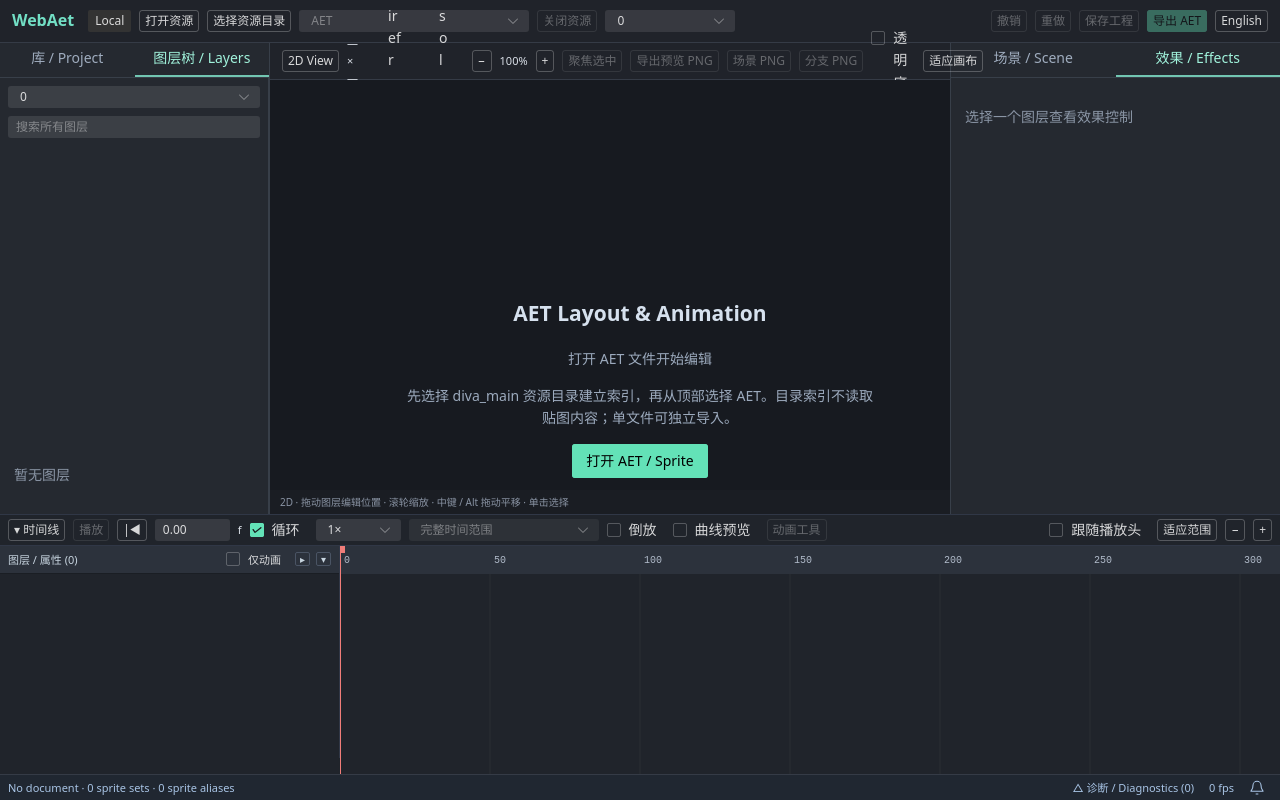
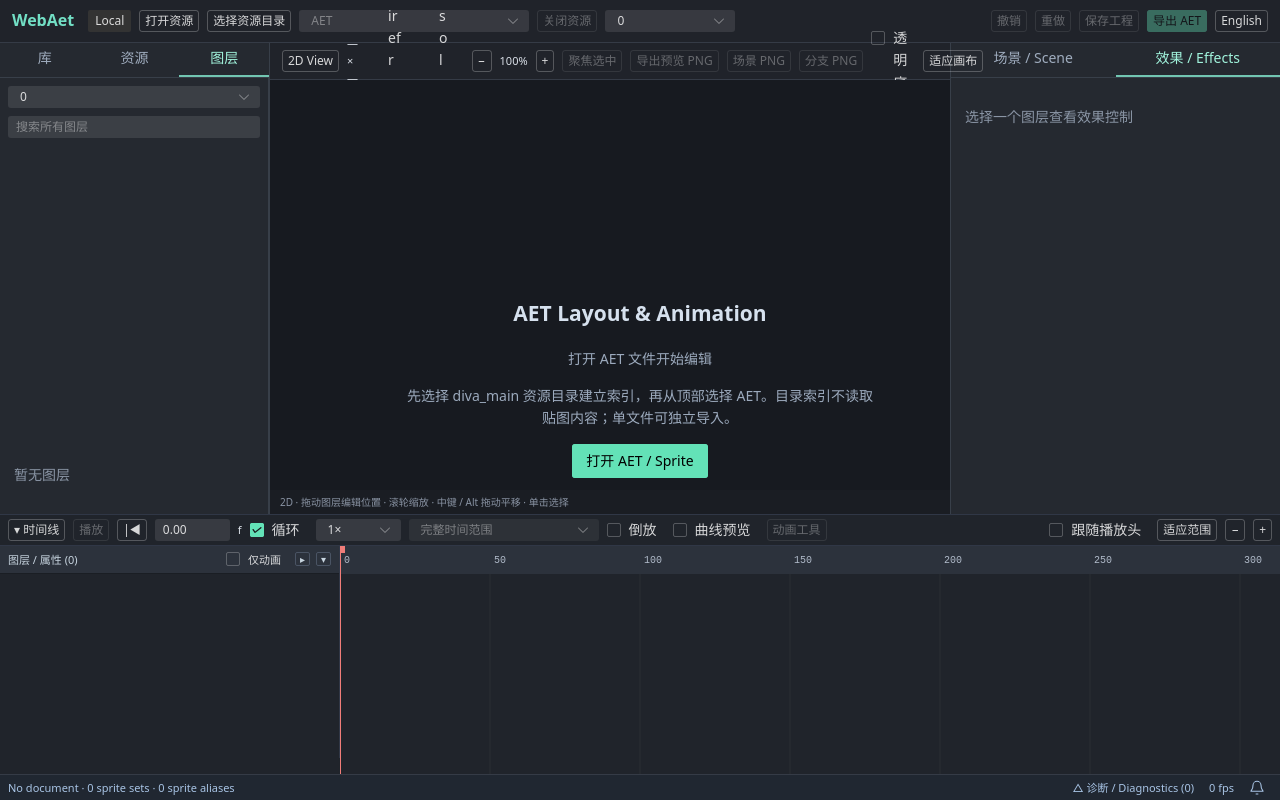
Before and after one commit to samnyan/WebAet, a Vue app: page /#/ in a window 1280 px wide. Built offline with nearby package versions, Linux system fonts and the light colour scheme.

Commit message:
feat: separate project files and resource previews

```diff
--- a/src/components/editor/AssetPreview.vue
+++ b/src/components/editor/AssetPreview.vue
@@ -21,5 +21,5 @@ onBeforeUnmount(() => { clearTimeout(timer); release() })
 </script>
 <template><div class="asset-preview" data-testid="asset-preview"><div ref="host" class="preview-image"><span v-if="error">{{ error }}</span><span v-else-if="!target">选择素材查看预览</span></div><small>{{ description }}</small></div></template>
 <style scoped>
-.asset-preview{padding:8px;border-top:1px solid #ffffff12;flex-shrink:0}.preview-image{min-height:110px;display:flex;align-items:center;justify-content:center;background:repeating-conic-gradient(#22262c 0% 25%,#2b3038 0% 50%) 0/16px 16px;color:#9ba7b8;text-align:center}.preview-image:deep(canvas){max-width:100%;max-height:160px}.asset-preview small{display:block;margin-top:6px;overflow-wrap:anywhere;color:#9daabc}
+.asset-preview{padding:8px;border-top:1px solid #ffffff12;flex-shrink:0}.preview-image{min-height:110px;display:flex;align-items:center;justify-content:center;background:repeating-conic-gradient(#22262c 0% 25%,#2b3038 0% 50%) 0/16px 16px;color:#9ba7b8;text-align:center}.preview-image:deep(canvas){width:auto;height:auto;max-width:100%;max-height:min(70dvh, var(--preview-height,160px))}.asset-preview small{display:block;margin-top:6px;overflow-wrap:anywhere;color:#9daabc}
 </style>
--- a/src/components/editor/LeftSidebar.vue
+++ b/src/components/editor/LeftSidebar.vue
@@ -1,19 +1,22 @@
 <script setup lang="ts">
-import { computed, inject, ref } from 'vue'
-import { NModal } from 'naive-ui'
-import { materialPackagesKey } from '../../editor/materialPackages'
-import ResourceBrowser from './ResourceBrowser.vue'
+import { computed } from 'vue'
 import type { Editor } from '../../editor/state'
 import type { WorkspaceAsset } from '../../editor/workspaceAssets'
 import ResourceLibrary from './ResourceLibrary.vue'
+import LoadedResources from './LoadedResources.vue'
 import LayerHierarchy from './LayerHierarchy.vue'
 const p = defineProps<{ editor: Editor; assets: readonly WorkspaceAsset[] }>()
 const emit = defineEmits<{ openAsset: [path: string]; openComposition: [sceneIndex: number, compositionId: number] }>()
-const browse = ref(false)
-const packages = inject(materialPackagesKey, computed(() => []))
 const tab = computed({ get: () => p.editor.workspace.leftTab.value, set: value => { p.editor.workspace.leftTab.value = value } })
 </script>
-<template><section class="panel left-sidebar"><div class="sidebar-tabs" role="tablist" aria-label="项目导航"><button role="tab" :aria-selected="tab === 'library'" @click="tab = 'library'">库 / Project</button><button role="tab" :aria-selected="tab === 'layers'" @click="tab = 'layers'">图层树 / Layers</button></div><button v-if="tab === 'library'" class="browse-packages" @click="browse = true">浏览资源包与缩略图…</button><ResourceLibrary v-if="tab === 'library'" :editor="p.editor" :assets="assets" @open-asset="emit('openAsset', $event)" @open-composition="(scene, comp) => emit('openComposition', scene, comp)" /><LayerHierarchy v-else :editor="p.editor" /><n-modal v-model:show="browse" preset="dialog" :show-icon="false" class="editor-dialog" title="资源浏览器" style="width:min(1200px,96vw)"><ResourceBrowser v-if="browse" :packages="packages" style="height:min(580px,65dvh)" /></n-modal></section></template>
+<template>
+  <section class="panel left-sidebar">
+    <div class="sidebar-tabs" role="tablist" aria-label="项目导航"><button role="tab" :aria-selected="tab === 'library'" @click="tab = 'library'">库</button><button role="tab" :aria-selected="tab === 'resources'" @click="tab = 'resources'">资源</button><button role="tab" :aria-selected="tab === 'layers'" @click="tab = 'layers'">图层</button></div>
+    <ResourceLibrary v-show="tab === 'library'" :editor="editor" :assets="assets" @open-asset="emit('openAsset', $event)" />
+    <LoadedResources v-show="tab === 'resources'" :editor="editor" @open-composition="(scene, comp) => emit('openComposition', scene, comp)" />
+    <LayerHierarchy v-show="tab === 'layers'" :editor="editor" />
+  </section>
+</template>
 <style scoped>
-.left-sidebar{min-width:0;border-right:1px solid #383f49;overflow:hidden}.sidebar-tabs{display:flex;height:35px;flex:none;border-bottom:1px solid #383f49}.sidebar-tabs button{flex:1;background:transparent;color:#9facbe;border:0;cursor:pointer;border-bottom:2px solid transparent}.sidebar-tabs [aria-selected=true]{color:#a0f2db;border-bottom-color:#72c6b2}.left-sidebar>:last-child{flex:1;min-height:0}
+.left-sidebar{min-width:0;border-right:1px solid #383f49;overflow:hidden}.sidebar-tabs{display:flex;height:35px;flex:none;border-bottom:1px solid #383f49}.sidebar-tabs button{flex:1;background:transparent;color:#9facbe;border:0;cursor:pointer;border-bottom:2px solid transparent}.sidebar-tabs [aria-selected=true]{color:#a0f2db;border-bottom-color:#72c6b2}.left-sidebar>section{flex:1;min-height:0}
 </style>
--- /dev/null
+++ b/src/components/editor/LoadedResources.vue
@@ -0,0 +1,45 @@
+<script setup lang="ts">
+import { computed, ref, watch, onMounted, onBeforeUnmount } from 'vue'
+import { NInput, NVirtualList, NModal, NButton } from 'naive-ui'
+import type { Editor } from '../../editor/state'
+import type { PreviewTarget } from '../../editor/workspaceAssets'
+import { resourceRows, type ResourceNode } from '../../editor/resourceTree'
+import AssetPreview from './AssetPreview.vue'
+const p = defineProps<{ editor: Editor }>()
+const emit = defineEmits<{ openComposition: [sceneIndex: number, compositionId: number] }>()
+const search = ref(''), mode = ref<'list' | 'grid'>('list'), selected = ref<ResourceNode | null>(null), enlarged = ref(false)
+const expanded = ref(new Set(['scene:0'])), host = ref<HTMLElement>(), width = ref(260)
+const columns = computed(() => Math.max(1, Math.floor(width.value / 120)))
+let observer: ResizeObserver
+onMounted(() => { observer = new ResizeObserver(entries => width.value = entries[0]!.contentRect.width); if (host.value) observer.observe(host.value) })
+onBeforeUnmount(() => observer?.disconnect())
+const rows = computed(() => { p.editor.version.value; p.editor.resourceVersion.value; return resourceRows([], p.editor.doc.value, p.editor.library, expanded.value, search.value, 'resources') })
+// Search produces canonical resources, not every instance path. Grid never decodes offscreen entries.
+const gridRows = computed(() => {
+  p.editor.version.value; p.editor.resourceVersion.value
+  const containers = new Set([...p.editor.doc.value?.scenes.map((_, i) => `scene:${i}`) ?? [], ...p.editor.library.sets.map(s => `sprites:${s.name}`)])
+  const items = resourceRows([], p.editor.doc.value, p.editor.library, containers, search.value, 'resources').filter(row => row.preview)
+  const result: { key: string; items: ResourceNode[] }[] = []
+  for (let i = 0; i < items.length; i += columns.value) result.push({ key: String(i), items: items.slice(i, i + columns.value) })
+  return result
+})
+function toggle(row: ResourceNode) { const next = new Set(expanded.value); if (next.has(row.key)) next.delete(row.key); else next.add(row.key); expanded.value = next }
+function choose(row: ResourceNode, event: MouseEvent) { selected.value = row; if (row.expandable && event.detail <= 1) toggle(row) }
+function showPreview(row: ResourceNode) { if (row.preview) { selected.value = row; enlarged.value = true } }
+const target = computed<PreviewTarget | null>(() => selected.value?.preview ?? null)
+watch(() => p.editor.doc.value?.source, () => { selected.value = null; enlarged.value = false })
+</script>
+<template>
+  <section ref="host" class="loaded-resources" data-testid="loaded-resources">
+    <div class="resource-tools"><n-input v-model:value="search" size="tiny" clearable placeholder="搜索合成 / 素材"/><button :aria-pressed="mode === 'list'" title="列表" @click="mode = 'list'">☰</button><button :aria-pressed="mode === 'grid'" title="缩略图" @click="mode = 'grid'">▦</button></div>
+    <n-virtual-list v-if="mode === 'list'" class="items" :items="rows" :item-size="28" key-field="key">
+      <template #default="{ item }"><div class="resource-row" :class="{ selected: selected?.key === item.key }" :style="{ paddingLeft: `${item.depth * 12 + 4}px` }" tabindex="0" @click="choose(item, $event)" @dblclick="showPreview(item)" @keydown.enter="showPreview(item)"><button :disabled="!item.expandable" @click.stop="toggle(item)" @dblclick.stop>{{ item.expandable ? expanded.has(item.key) ? '▾' : '▸' : '·' }}</button><span :title="item.label">{{ item.label }}</span></div></template>
+    </n-virtual-list>
+    <n-virtual-list v-else class="items" :items="gridRows" :item-size="148" key-field="key"><template #default="{ item: row }"><div class="grid-row" :style="{ gridTemplateColumns: `repeat(${columns},minmax(0,1fr))` }"><button v-for="item in row.items" :key="item.key" class="tile" :class="{ selected: selected?.key === item.key }" :title="item.label" @click="selected = item" @dblclick="showPreview(item)"><AssetPreview :editor="editor" :target="item.preview ?? null" :size="96"/><span>{{ item.label }}</span></button></div></template></n-virtual-list>
+    <template v-if="target"><button class="preview-button" title="点击放大预览" @click="enlarged = true"><AssetPreview :editor="editor" :target="target" /></button><n-button v-if="target.kind === 'composition'" size="tiny" @click="emit('openComposition', target.sceneIndex, target.compositionId)">打开合成编辑</n-button></template>
+    <n-modal v-model:show="enlarged" preset="dialog" :show-icon="false" :title="selected?.label ?? '资源预览'" class="editor-dialog resource-image-dialog" style="width:min(1100px,94vw)"><AssetPreview v-if="enlarged" :editor="editor" :target="target" :size="1400" style="--preview-height:68dvh"/><template #action><n-button @click="enlarged = false">关闭</n-button></template></n-modal>
+  </section>
+</template>
+<style scoped>
+.loaded-resources{display:flex;flex-direction:column;height:100%;min-height:0}.resource-tools{display:flex;gap:4px;padding:8px}.resource-tools .n-input{flex:1;min-width:0}.resource-tools button,.resource-row button{border:0;background:transparent;color:inherit;cursor:pointer}.resource-tools [aria-pressed=true]{color:#72c6b2;background:#72c6b222}.items{flex:1;min-height:0}.resource-row{display:flex;align-items:center;height:28px;cursor:pointer}.resource-row button{width:20px;flex:none}.resource-row span{overflow:hidden;white-space:nowrap;text-overflow:ellipsis}.resource-row:hover,.tile:hover{background:#ffffff09}.selected{background:#385951!important}.preview-button{border:0;padding:0;background:transparent;color:inherit;cursor:zoom-in;text-align:left}.grid-row{display:grid;gap:4px;height:148px;padding:4px}.tile{min-width:0;border:1px solid #ffffff12;background:transparent;color:inherit;cursor:pointer;overflow:hidden;padding:0}.tile>span{display:block;white-space:nowrap;overflow:hidden;text-overflow:ellipsis;font-size:10px}.tile :deep(.asset-preview){padding:3px;border:0}.tile :deep(.asset-preview small){display:none}.tile :deep(.preview-image){min-height:100px}.tile :deep(canvas){max-height:100px}
+</style>
--- a/src/components/editor/ResourceLibrary.vue
+++ b/src/components/editor/ResourceLibrary.vue
@@ -1,32 +1,25 @@
 <script setup lang="ts">
-import { computed, ref, watch } from 'vue'
+import { computed, ref } from 'vue'
 import { NInput, NVirtualList } from 'naive-ui'
 import type { Editor } from '../../editor/state'
-import type { PreviewTarget, WorkspaceAsset } from '../../editor/workspaceAssets'
+import type { WorkspaceAsset } from '../../editor/workspaceAssets'
 import { resourceRows, type ResourceNode } from '../../editor/resourceTree'
-import AssetPreview from './AssetPreview.vue'
 const p = defineProps<{ editor: Editor; assets: readonly WorkspaceAsset[] }>()
-const emit = defineEmits<{ openAsset: [path: string]; openComposition: [sceneIndex: number, compositionId: number] }>()
-const search = ref(''), expanded = ref(new Set<string>()), selected = ref(''), preview = ref<PreviewTarget | null>(null)
-const rows = computed(() => { p.editor.version.value; p.editor.resourceVersion.value; return resourceRows(p.assets, p.editor.doc.value, p.editor.library, expanded.value, search.value) })
+const emit = defineEmits<{ openAsset: [path: string] }>()
+const search = ref(''), expanded = ref(new Set<string>()), selected = ref('')
+// Disk-only: opening a document never appends semantic resources to this tree.
+const rows = computed(() => resourceRows(p.assets, null, p.editor.library, expanded.value, search.value, 'files'))
 function toggle(row: ResourceNode) { const next = new Set(expanded.value); if (next.has(row.key)) next.delete(row.key); else next.add(row.key); expanded.value = next }
-function choose(row: ResourceNode) { selected.value = row.key; preview.value = row.preview ?? null }
-function open(row: ResourceNode) {
-  if (p.editor.busy.value) return
-  if (row.asset) emit('openAsset', row.asset)
-  else if (row.sceneIndex !== undefined && row.compositionId !== undefined) emit('openComposition', row.sceneIndex, row.compositionId)
-  else if (row.expandable) toggle(row)
-}
-watch(() => p.editor.doc.value?.source, () => { preview.value = null; selected.value = ''; expanded.value = new Set(['scene:0']) })
+function choose(row: ResourceNode, event: MouseEvent) { selected.value = row.key; if (row.expandable && event.detail <= 1) toggle(row) }
+function open(row: ResourceNode) { if (!p.editor.busy.value && row.asset) emit('openAsset', row.asset) }
 </script>
 <template>
   <section class="resource-library" data-testid="resource-library">
-    <div class="search"><n-input v-model:value="search" size="small" clearable placeholder="搜索文件 / 合成 / 素材" /></div>
+    <div class="search"><n-input v-model:value="search" size="tiny" clearable placeholder="搜索文件 / 目录" /></div>
     <n-virtual-list class="resource-list" :items="rows" :item-size="28" key-field="key" role="tree">
-      <template #default="{ item }"><div class="resource-row" :class="{ selected: selected === item.key }" :style="{ paddingLeft: `${item.depth * 14 + 6}px` }" role="treeitem" :aria-level="item.depth + 1" :aria-expanded="item.expandable ? expanded.has(item.key) : undefined" :aria-selected="selected === item.key" tabindex="0" @click="choose(item)" @dblclick="open(item)" @keydown.enter.prevent="open(item)" @keydown.right.prevent="item.expandable && !expanded.has(item.key) && toggle(item)" @keydown.left.prevent="expanded.has(item.key) && toggle(item)"><button class="expand" :disabled="!item.expandable" :aria-label="expanded.has(item.key) ? '收起' : '展开'" @click.stop="toggle(item)">{{ item.expandable ? expanded.has(item.key) ? '▾' : '▸' : '·' }}</button><span :title="item.label">{{ item.label }}</span></div></template>
+      <template #default="{ item }"><div class="resource-row" :class="{ selected: selected === item.key }" :style="{ paddingLeft: `${item.depth * 14 + 6}px` }" role="treeitem" :aria-level="item.depth + 1" :aria-expanded="item.expandable ? expanded.has(item.key) : undefined" :aria-selected="selected === item.key" tabindex="0" @click="choose(item, $event)" @dblclick="open(item)" @keydown.enter.prevent="item.expandable ? toggle(item) : open(item)" @keydown.right.prevent="item.expandable && !expanded.has(item.key) && toggle(item)" @keydown.left.prevent="expanded.has(item.key) && toggle(item)"><button class="expand" :disabled="!item.expandable" :aria-label="expanded.has(item.key) ? '收起' : '展开'" @click.stop="toggle(item)" @dblclick.stop>{{ item.expandable ? expanded.has(item.key) ? '▾' : '▸' : '·' }}</button><span :title="item.label">{{ item.label }}</span></div></template>
     </n-virtual-list>
     <p v-if="!rows.length" class="empty">选择资源目录或导入文件</p>
-    <AssetPreview v-if="preview" :editor="editor" :target="preview" />
   </section>
 </template>
 <style scoped>
--- a/src/editor/assetPreview.ts
+++ b/src/editor/assetPreview.ts
@@ -6,7 +6,7 @@ import { drawItems } from '../core/render/canvas'
 /** One bounded preview surface; atlas decoding stays owned by SpriteLibrary. */
 export function renderAssetPreview(editor: Editor, target: PreviewTarget, size = 160) {
   const canvas = document.createElement('canvas')
-  canvas.width = canvas.height = Math.max(32, Math.min(256, size))
+  canvas.width = canvas.height = Math.max(32, Math.min(1600, size))
   const ctx = canvas.getContext('2d')!
   let description = '', width = 0, height = 0
   if (target.kind === 'composition') {
--- a/src/editor/resourceTree.ts
+++ b/src/editor/resourceTree.ts
@@ -6,11 +6,11 @@ export interface ResourceNode {
   asset?: string; sceneIndex?: number; compositionId?: number; preview?: PreviewTarget
 }
 /** Flatten only expanded relationships. Search evaluates labels without decoding resources. */
-export function resourceRows(assets: readonly WorkspaceAsset[], doc: AetDocument | null, library: SpriteLibrary, expanded: ReadonlySet<string>, query: string): ResourceNode[] {
+export function resourceRows(assets: readonly WorkspaceAsset[], doc: AetDocument | null, library: SpriteLibrary, expanded: ReadonlySet<string>, query: string, scope: 'all' | 'files' | 'resources' = 'all'): ResourceNode[] {
   const rows: ResourceNode[] = [], search = query.trim().toLowerCase()
   const matches = (s: string) => s.toLowerCase().includes(search)
   const folders = new Set<string>()
-  for (const asset of assets) {
+  for (const asset of scope === 'resources' ? [] : assets) {
     if (search && !matches(asset.path)) continue
     const parts = asset.path.split('/'); let path = '', visible = true
     for (let i = 0; i < parts.length - 1; i++) {
@@ -20,6 +20,7 @@ export function resourceRows(assets: readonly WorkspaceAsset[], doc: AetDocument
     }
     if (visible || search) rows.push({ key: `file:${asset.path}`, label: `${asset.name}${asset.loaded ? ' · 已加载' : ''}`, depth: parts.length - 1, asset: asset.path })
   }
+  if (scope === 'files') return rows
   doc?.scenes.forEach((scene, si) => {
     const sceneKey = `scene:${si}`, subtree: ResourceNode[] = []
     const map = new Map(scene.compositions.map(c => [c.offset, c]))
--- a/src/editor/workspaceState.ts
+++ b/src/editor/workspaceState.ts
@@ -21,7 +21,7 @@ export interface WorkspaceState {
   activeProperty: Ref<PropertyRef | null>
   activeKey: Ref<KeyRef | null>
   playing: Ref<boolean>
-  leftTab: Ref<'library' | 'layers'>
+  leftTab: Ref<'library' | 'resources' | 'layers'>
   rightTab: Ref<'scene' | 'inspector'>
   docSession: Ref<number>
   expandedSets: Ref<Map<string, Set<string>>>
@@ -40,7 +40,7 @@ export function createWorkspaceState(editor: WorkspaceEditorContext): WorkspaceS
   const activeProperty = ref<PropertyRef | null>(null)
   const activeKey = ref<KeyRef | null>(null)
   const playing = ref(false)
-  const leftTab = ref<'library' | 'layers'>('layers')
+  const leftTab = ref<'library' | 'resources' | 'layers'>('layers')
   const rightTab = ref<'scene' | 'inspector'>('inspector')
   const docSession = ref(0)
   const expandedSets = ref<Map<string, Set<string>>>(new Map())
```
